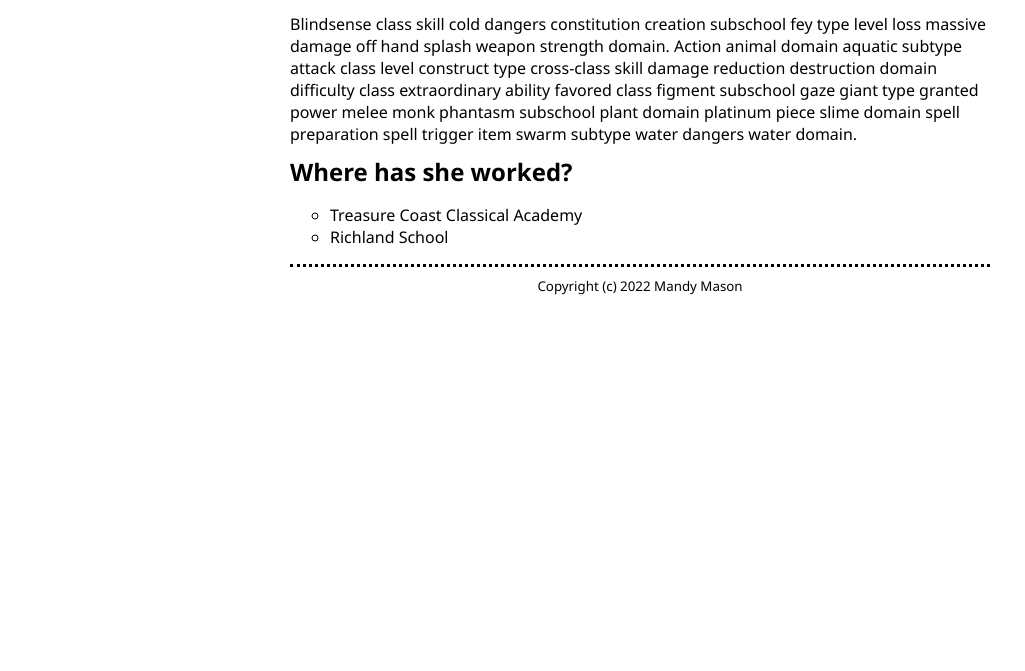
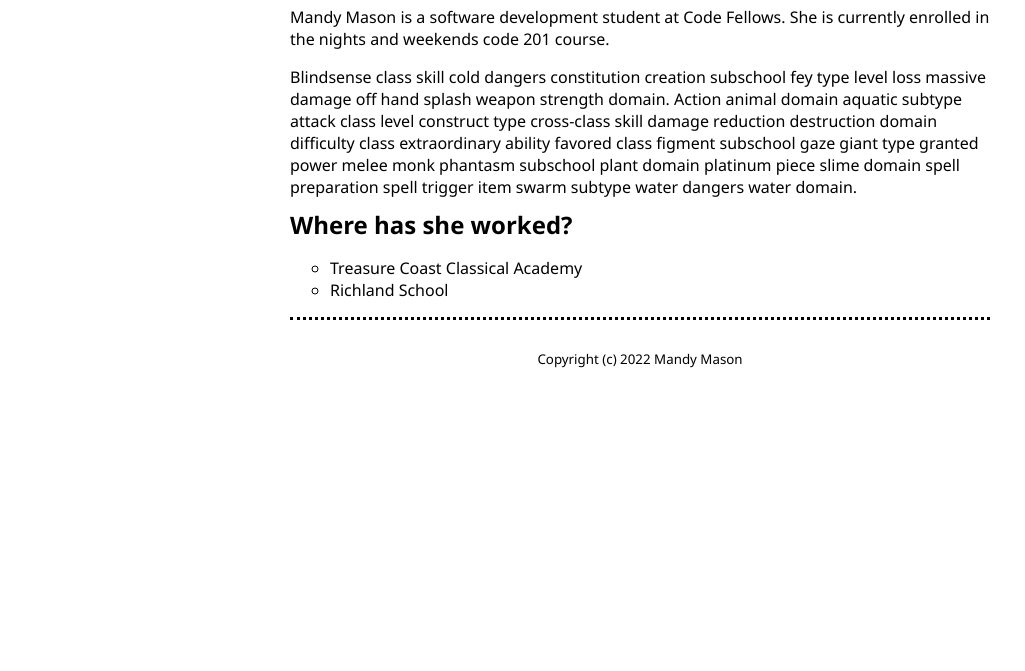
Before and after one commit to mnmason86/201lab02-about-me, a plain HTML site: page index.html in a window 1280 px wide. Shown: the part 129-800 px from the top of the page, without its empty margins (0-1025 px from the left). Drawn offline with Linux system fonts and the light colour scheme.

Commit message:
added style to about me page

```diff
--- a/css/styles.css
+++ b/css/styles.css
@@ -3,10 +3,11 @@
 }
 
 header, footer{
-  padding-top: 0;
+  padding-top: 20px;
   padding-left: 20px;
   padding-right: 20px;
-  padding-bottom: 0;
+  padding-bottom: 20px;
+  text-align: center;
 }
 
 main {
@@ -26,6 +27,7 @@
 
 h1{
   font-size: 2rem;
+
 }
 
 h2{
@@ -39,7 +41,6 @@
 }
 
 footer{
-  text-align: center;
   font-size: smaller;
 }
 
```
